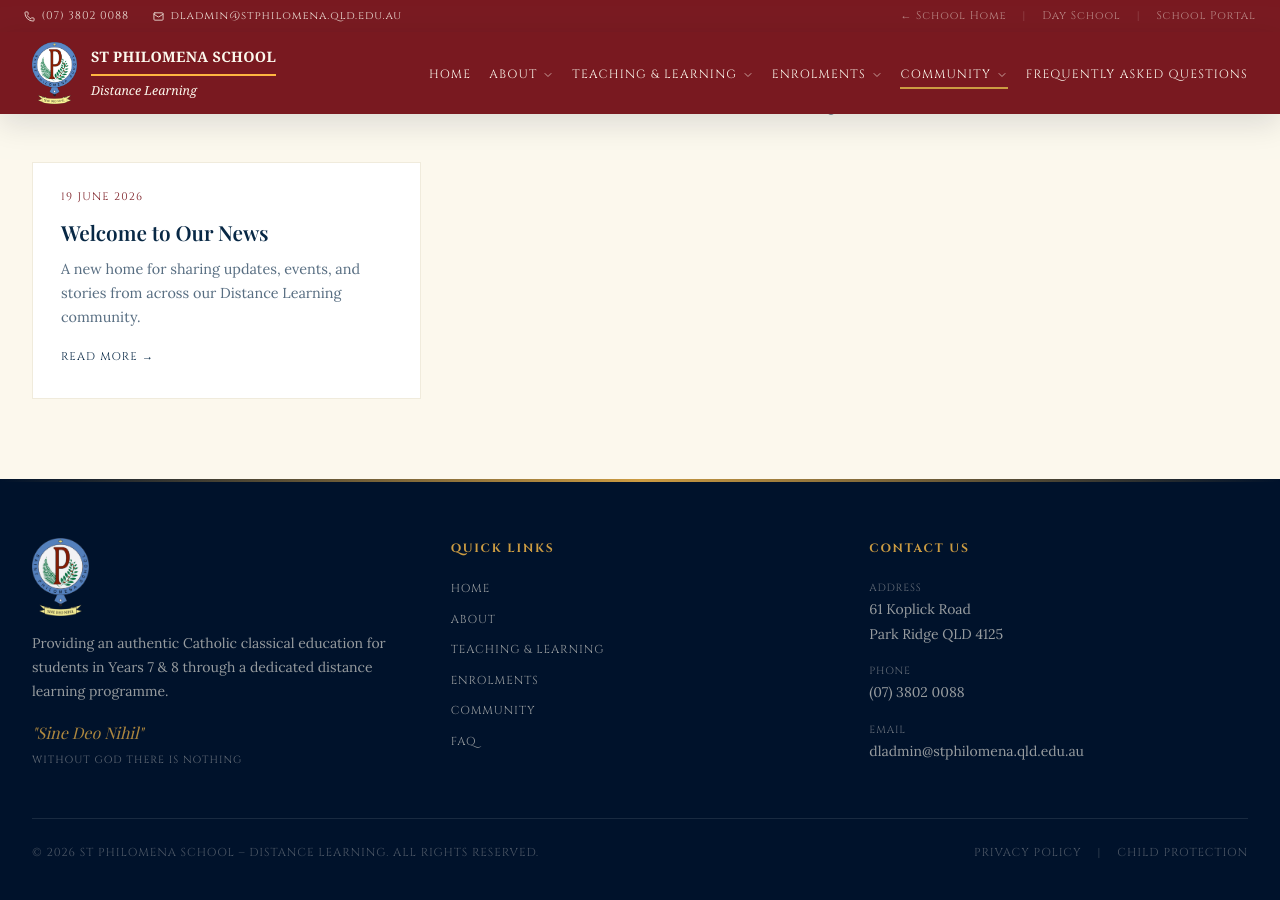
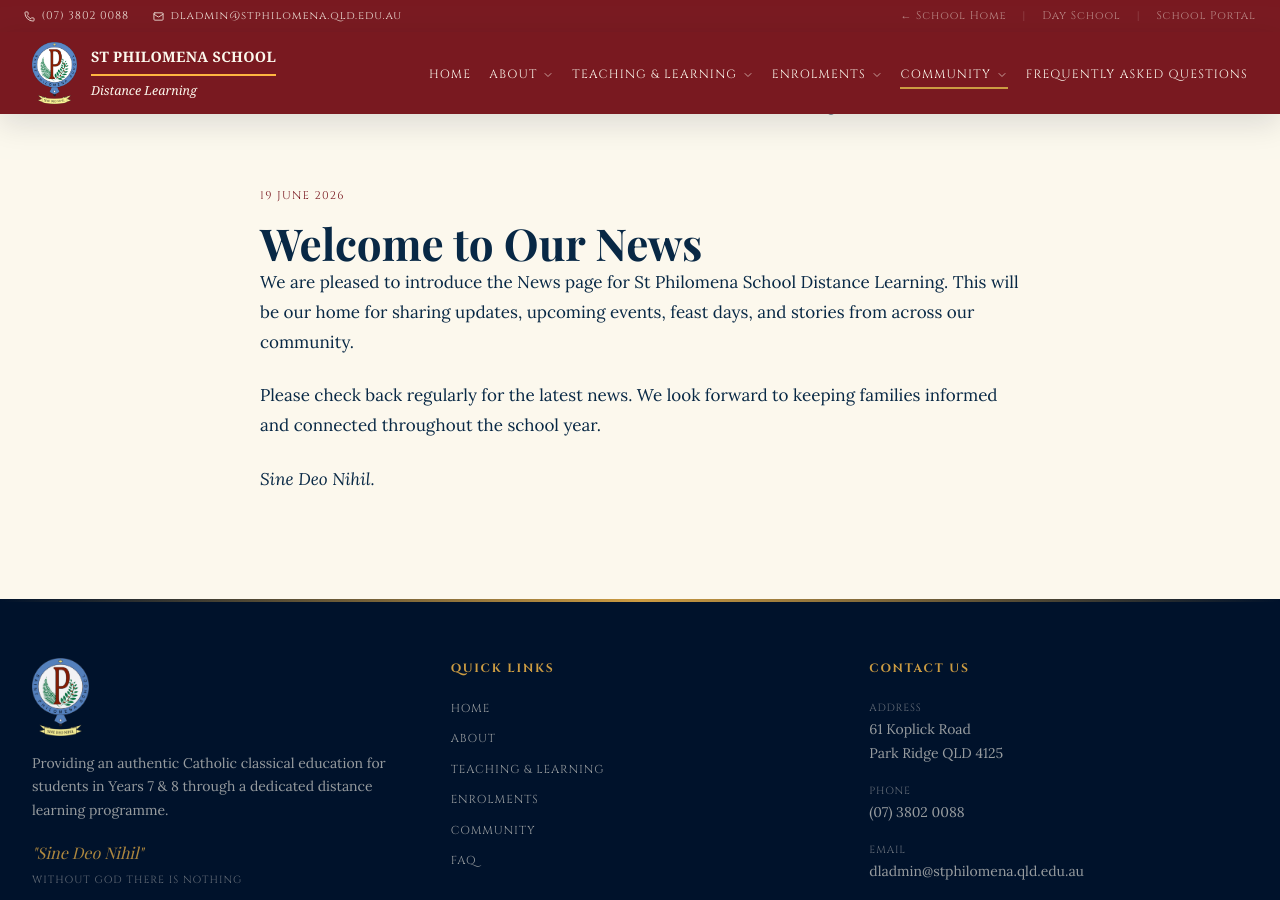
Before and after one commit to sps-it-admin/sps-it-admin.github.io, a Jekyll site: the page built from distance-learning/news.html, in a window 1280 px wide and 900 px high, scrolled down 390 px. Built offline with Jekyll 4.4.1, drawn with Linux system fonts in a browser that asks for light colours; some web fonts are replaced.

Commit message:
Inline News posts into the Distance Learning News page
Per request, consolidate the standalone "Distance Learning — News" folder
collection into the "News" entry under "Distance Learning — Pages". News
posts are now a list managed in the page itself rather than individually
published pages.

Trade-off (accepted): posts no longer have their own URLs or article
pages — they render inline on the News page, newest first.

- Add a "News Posts" list field (title, date, image, body) to dl_news_page
  and rename the entry from "News (page)" to "News"
- Migrate the existing post into distance-learning/news.html frontmatter
  and render posts inline from page.posts (full body via markdownify)
- Remove the dl_news folder collection from admin/config.yml
- Remove the dl_news Jekyll collection + defaults from _config.yml
- Delete the _dl_news folder and the now-unused news-post.html layout

Co-Authored-By: Claude Opus 4.8 <noreply@anthropic.com>
Claude-Session: https://claude.ai/code/session_01ECE6ZTSVeEAZCQmCre5XxU

```diff
--- a/_config.yml
+++ b/_config.yml
@@ -2,16 +2,3 @@ title: "St Philomena School — Distance Learning"
 description: "Authentic Catholic classical education for Years 7 & 8"
 url: "https://sps-it-admin.github.io"
 baseurl: ""
-
-collections:
-  dl_news:
-    output: true
-    permalink: /distance-learning/news/:name/
-
-defaults:
-  - scope:
-      path: ""
-      type: dl_news
-    values:
-      layout: news-post
-      nav: community
--- a/distance-learning/news.html
+++ b/distance-learning/news.html
@@ -14,6 +14,17 @@ hero:
 listing:
   eyebrow: "Latest Updates"
   heading: "From Our Community"
+
+# ── News posts (managed in the CMS under "Distance Learning — Pages > News") ──
+posts:
+  - title: "Welcome to Our News"
+    date: 2026-06-19
+    body: |
+      We are pleased to introduce the News page for St Philomena School Distance Learning. This will be our home for sharing updates, upcoming events, feast days, and stories from across our community.
+
+      Please check back regularly for the latest news. We look forward to keeping families informed and connected throughout the school year.
+
+      *Sine Deo Nihil.*
 
 # ── Empty state (shown when there are no posts) ──
 empty:
@@ -38,27 +49,24 @@ empty:
   <!-- ── News listing ── -->
   <section class="section section-cream">
     <div class="container">
-      {% assign posts = site.dl_news | sort: 'date' | reverse %}
+      {% assign posts = page.posts | sort: 'date' | reverse %}
       {% if posts.size > 0 %}
       <div class="steps-header reveal">
         <span class="section-eyebrow">{{ page.listing.eyebrow }}</span>
         <h2 class="section-h2">{{ page.listing.heading }}</h2>
       </div>
-      <div class="school-life-grid">
+      <div style="display:flex;flex-direction:column;gap:3.5rem;max-width:760px;margin:0 auto;">
         {% for post in posts %}
-        <a href="{{ post.url }}" class="school-life-card news-card reveal">
+        <article class="reveal" style="{% unless forloop.last %}padding-bottom:2.5rem;border-bottom:1px solid var(--cream-dark,#e8e0d4);{% endunless %}">
+          {% if post.date %}<p class="news-article-meta">{{ post.date | date: "%-d %B %Y" }}</p>{% endif %}
+          <h2 class="news-article-title">{{ post.title }}</h2>
           {% if post.image %}
-          <div class="school-life-img">
+          <div class="news-article-img">
             <img src="{{ post.image }}" alt="{{ post.title | escape }}">
           </div>
           {% endif %}
-          <div class="school-life-body">
-            {% if post.date %}<p class="news-date">{{ post.date | date: "%-d %B %Y" }}</p>{% endif %}
-            <h3 class="school-life-title">{{ post.title }}</h3>
-            <p class="school-life-desc">{{ post.summary | default: post.excerpt | strip_html | normalize_whitespace | truncate: 160 }}</p>
-            <span class="news-readmore">Read More &rarr;</span>
-          </div>
-        </a>
+          <div class="news-prose">{{ post.body | markdownify }}</div>
+        </article>
         {% endfor %}
       </div>
       {% else %}
```
Also changed, not shown: _dl_news/2026-06-19-welcome-to-our-news.md (deleted, +0 -12 lines), _layouts/news-post.html (deleted, +0 -26 lines), admin/config.yml (+17 -23 lines).
